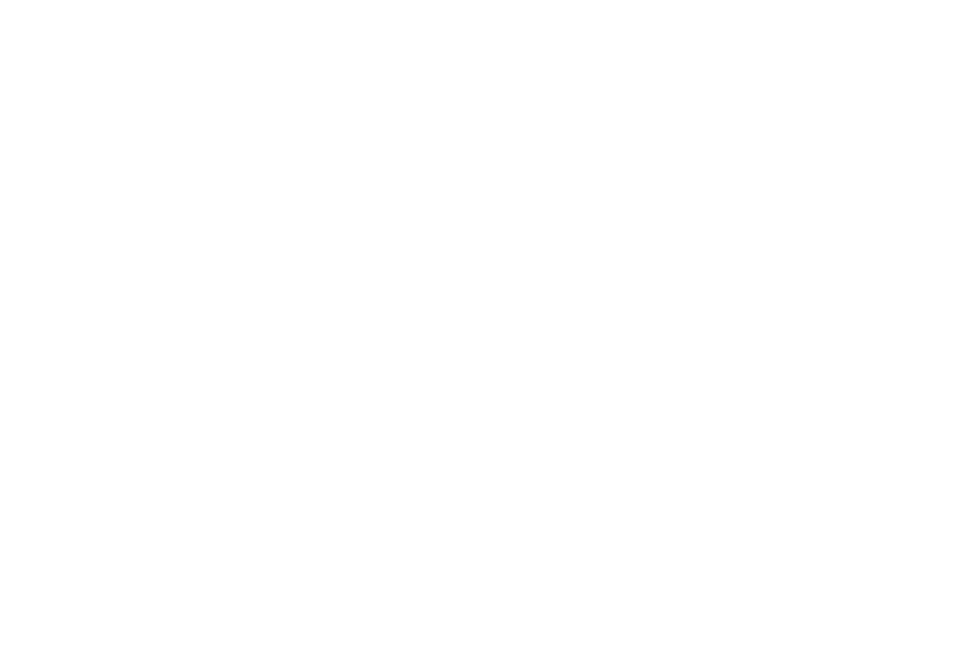
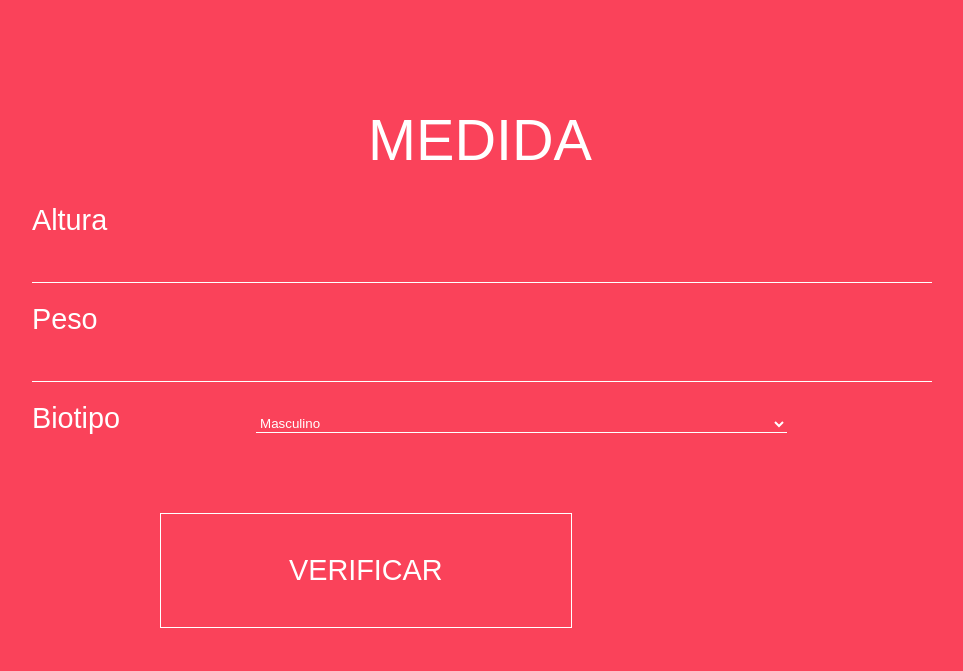
Before and after one commit to HygorMarques020602/IMMC, a plain HTML site: page IMMC/www/index.html in a window 1280 px wide. Shown: the whole page, without its empty margins (160-1123 px from the left). Drawn offline with Linux system fonts and the light colour scheme.

Commit message:
Css pronto

```diff
--- a/IMMC/www/css/main.css
+++ b/IMMC/www/css/main.css
@@ -4,3 +4,61 @@
 }
 
 html { font-size: calc(1em + 1vw); }
+
+body{
+     font-family: "Arial";
+     background-color: rgb(250, 66, 90);
+     color: white;
+}
+
+.formulario{
+     padding: 5vh 15vw;
+     line-height: 5vh;
+}
+.formulario form{
+     flex-wrap: wrap;
+}
+.formulario h2{
+     margin-top: 10vh;
+     font-size: 2em;
+     text-align: center;
+     padding-bottom: 5vh;
+}
+.formulario input{
+     width: 70vw;
+     background: transparent;
+     border: none;
+     border-bottom: solid 1px;
+     margin-bottom: 2vh;
+     color: white;
+     height: 5vh;
+     font-size: 1em;
+}
+input:focus{
+     outline: none;
+}
+select:focus{
+     outline: none;
+}
+.formulario label{
+     padding-right: 10vw;
+}
+.peso{
+     margin-bottom: 4vh;
+}
+.formulario select{
+     background:  rgb(250, 66, 90);
+     width: 41.5vw;
+     color: white;
+     border: none;
+     border-bottom: solid 1px;
+     margin-bottom: 10vh;
+}
+.formulario button{
+     background: transparent;
+     border: solid 1px;
+     color: white;
+     font-size: 1em;
+     padding: 5vh 10vw;
+     margin-left: 10vw;
+}
--- a/IMMC/www/index.html
+++ b/IMMC/www/index.html
@@ -2,7 +2,7 @@
 <html lang="en">
 <head>
   <meta charset="utf-8">
-  <title>title</title>
+  <title>Na Medida</title>
   <meta name="description" content="">
   <meta name="keywords" content="">
   <meta name="author" content="">
@@ -11,16 +11,25 @@
   <link rel="stylesheet" href="css/main.css">
 </head>
 <body>
-  <!-- page content -->
-
+  <section class="formulario">
+    <form method="get" action="#">
+      <legend><h2>MEDIDA</h2></legend>
+      <label for="altura">Altura</label>
+      <input type="number" name="altura" id="altura">
+      <label for="peso">Peso</label>
+      <input type="number" name="peso" id="peso" class="peso">
+      <label for="biotipo">Biotipo</label>
+      <select name="biotipo" id="biotipo">
+        <option value="masculino">Masculino</option>
+        <option value="feminino">Feminino</option>
+      </select>
+      <button>VERIFICAR</button>
+    </form>
+  </section>
 <script src="js/jquery-3.4.1.min.js"></script>
 <script src="js/shuffle.js"></script>
 <script>
-//Usar plugin para embaralhar itens
-//$('ul.lista li').shuffle();
 
-
-//ESCREVA SEU CÓDIGO AQUI
 </script>
 </body>
 </html>
```
